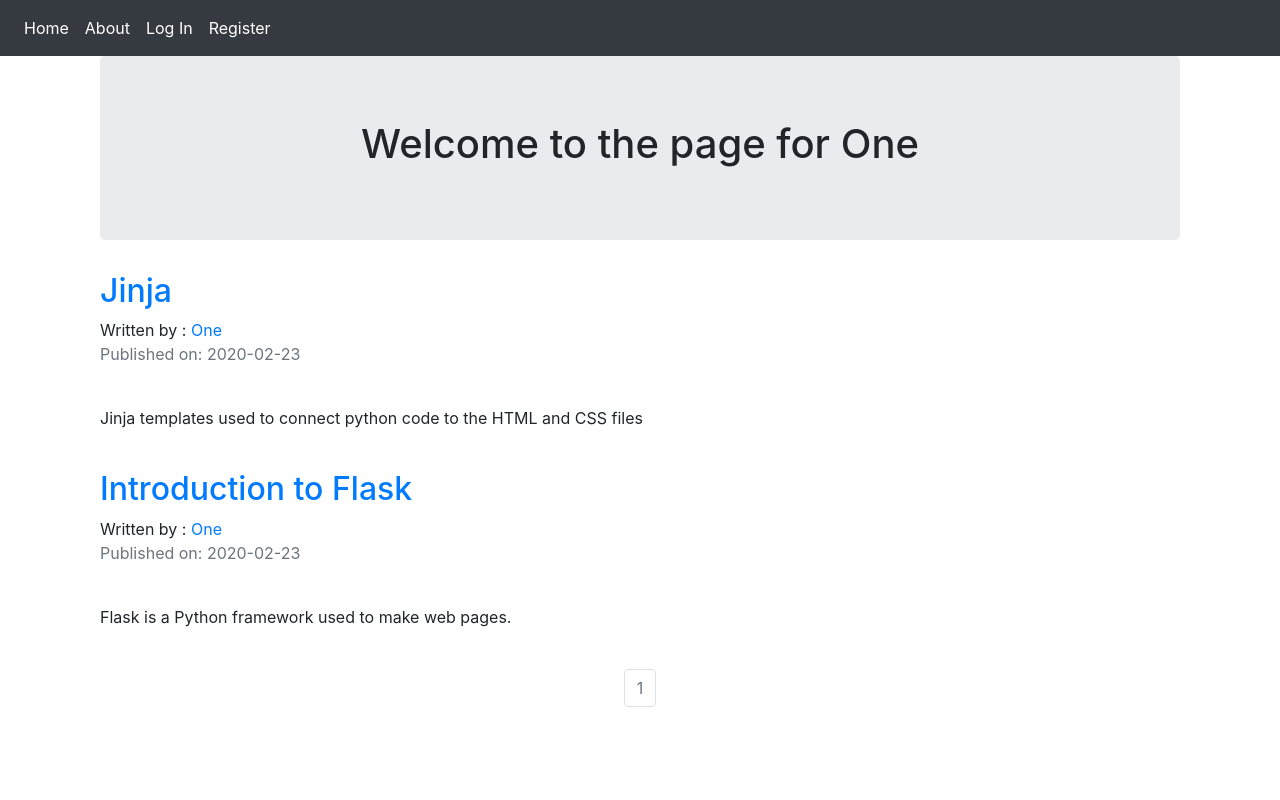
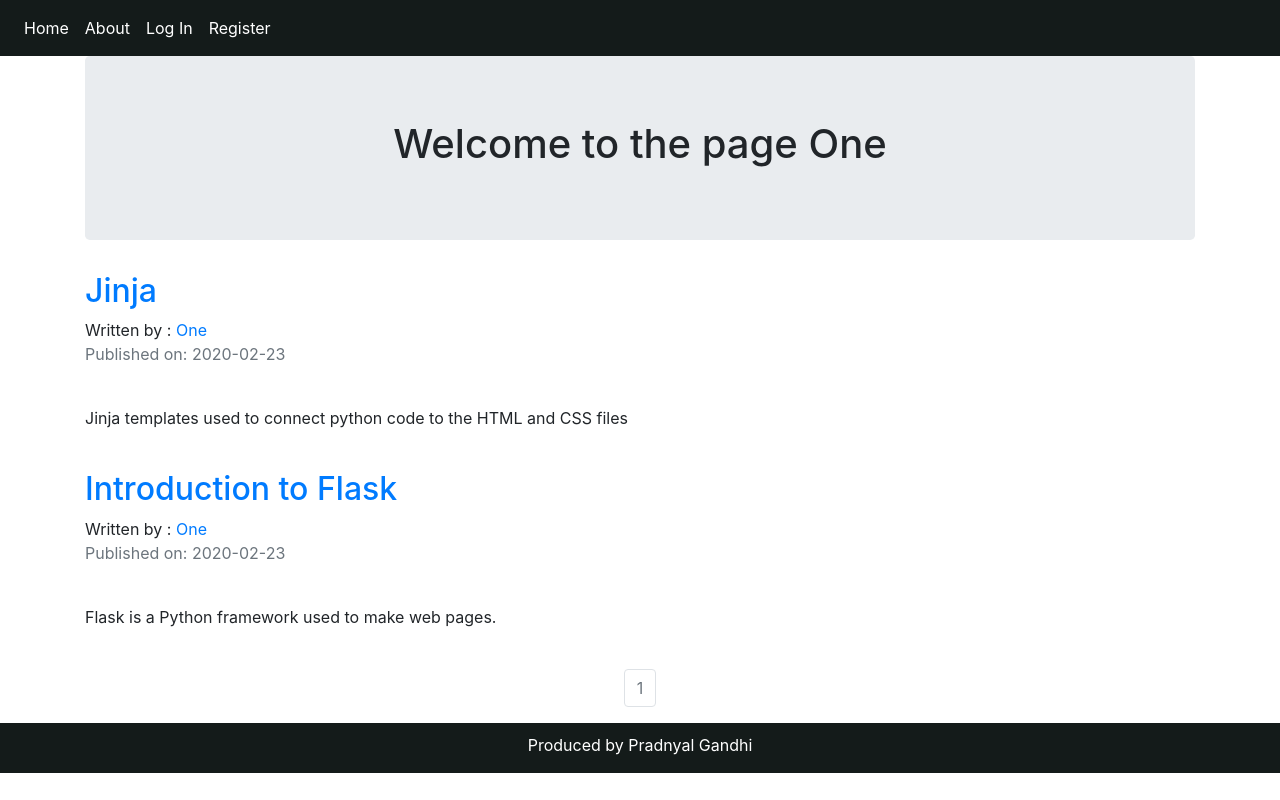
Before and after one commit to pradnyalgandhi/Blogging-Site, a Flask app: a page that uses myproject/templates/base.html in a window 1280 px wide. Run offline with Flask 2, Linux system fonts and the light colour scheme; data comes from the database, SQL or seed files in the repository; some libraries are stand-ins or nearby versions.

Commit message:
Layout edits

```diff
--- a/myproject/templates/base.html
+++ b/myproject/templates/base.html
@@ -2,6 +2,8 @@
 <html lang="en" dir="ltr">
   <head>
     <meta charset="utf-8">
+    <meta name="viewport" content="width=device-width, initial-scale=1">
+
     <title></title>
     <link rel="stylesheet" href="https://maxcdn.bootstrapcdn.com/bootstrap/4.0.0/css/bootstrap.min.css" integrity="sha384-Gn5384xqQ1aoWXA+058RXPxPg6fy4IWvTNh0E263XmFcJlSAwiGgFAW/dAiS6JXm" crossorigin="anonymous">
     <script src="https://code.jquery.com/jquery-3.2.1.slim.min.js" integrity="sha384-KJ3o2DKtIkvYIK3UENzmM7KCkRr/rE9/Qpg6aAZGJwFDMVNA/GpGFF93hXpG5KkN" crossorigin="anonymous"></script>
@@ -10,7 +12,7 @@
   </head>
   <body>
 
-    <nav class="navbar navbar-expand-lg navbar-dark bg-dark">
+    <nav class="navbar navbar-expand-lg navbar-dark "style="background-color:#141B1A">
         <button class="navbar-toggler" type="button" data-toggle="collapse" data-target="#navbarTogglerDemo01" aria-controls="navbarTogglerDemo01" aria-expanded="false" aria-label="Toggle navigation">
           <span class="navbar-toggler-icon"></span>
         </button>
@@ -49,12 +51,16 @@
     </nav>
 
 
-  <div class="container">
+  <div class="container-full-bg">
     {% block content %}
 
 
     {% endblock %}
 
   </div>
+
+  <div class="footer" style="text-align:center; background-color:#141B1A; height:50px;">
+    <p style="color: white; padding-top:10px; ">Produced by Pradnyal Gandhi</p>
+  </div>
   </body>
 </html>
--- a/myproject/templates/index.html
+++ b/myproject/templates/index.html
@@ -2,9 +2,9 @@
 
 {% block content %}
 
-<div class="jumbotron">
-  <h1>Welcome to the Blogging Site</h1><br>
-  <h3>Here are some of our blog posts by Users!</h3>
+<div class="jumbotron jumbotron-fluid" style="text-align:center;background-image:url('https://images.unsplash.com/photo-1510519138101-570d1dca3d66?ixlib=rb-1.2.1&ixid=eyJhcHBfaWQiOjEyMDd9&auto=format&fit=crop&w=1331&q=80');background-size:cover; background-position: center center; height:500px" >
+  <h1 style="color: #BFBD9F; ">Welcome to the Blogging Site</h1><br>
+
 
 </div>
 
--- a/myproject/templates/user_blog_posts.html
+++ b/myproject/templates/user_blog_posts.html
@@ -4,7 +4,7 @@
 <div class="container">
   <div class="jumbotron">
     <div align= "center">
-      <h1>Welcome to the page for {{user.username}}</h1>
+      <h1>Welcome to the page {{user.username}}</h1>
 
   </div>
 </div>
```
